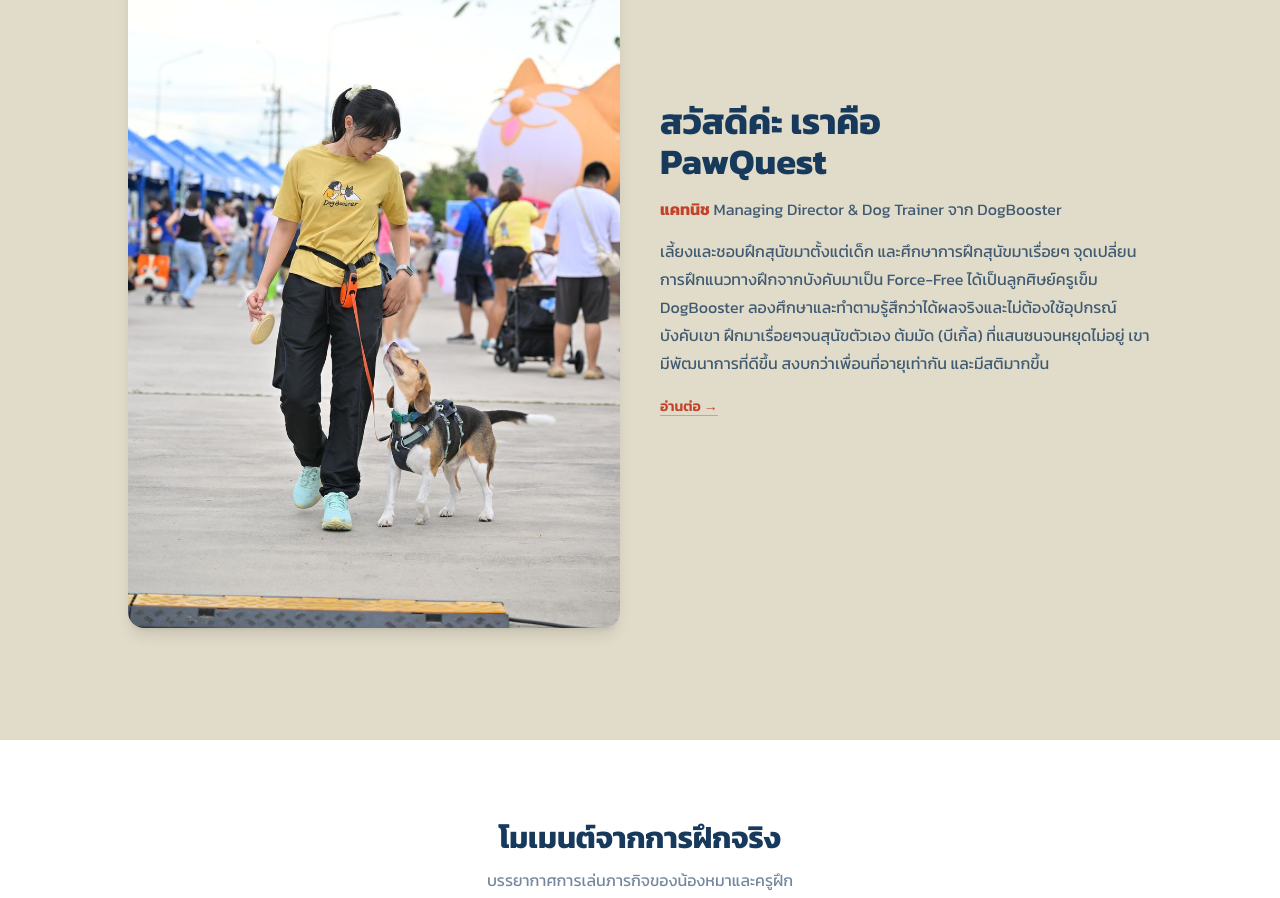
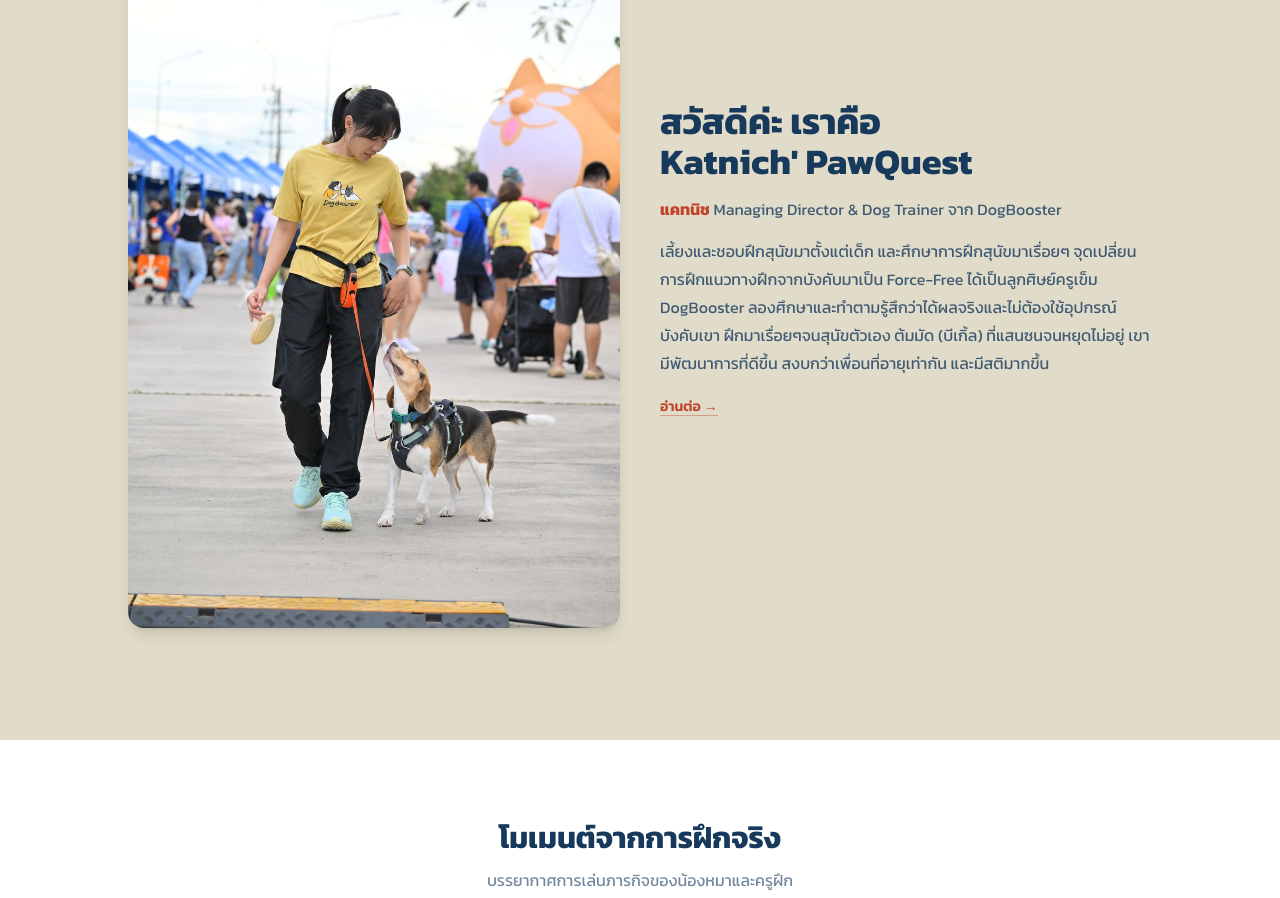
Before and after one commit to katnichstudio-ctrl/katnichpawquest, a Next.js app: page / in a window 1280 px wide. Shown: the part 1694-2592 px from the top of the page. Built offline with nearby package versions, Linux system fonts and the light colour scheme.

Commit message:
Restore "Katnich" in the trainer intro heading
Keep this one spot ("สวัสดีค่ะ เราคือ Katnich' PawQuest") as the personal
introduction line; the brand-name trim elsewhere on the site stays as-is.

```diff
--- a/src/components/TrainerAbout.tsx
+++ b/src/components/TrainerAbout.tsx
@@ -28,7 +28,7 @@ export default function TrainerAbout() {
         <h2 className="text-3xl font-bold text-brand-navy sm:text-4xl">
           สวัสดีค่ะ เราคือ
           <br />
-          PawQuest
+          Katnich&apos; PawQuest
         </h2>
 
         <p className="mt-4 text-brand-navy/80">
```
